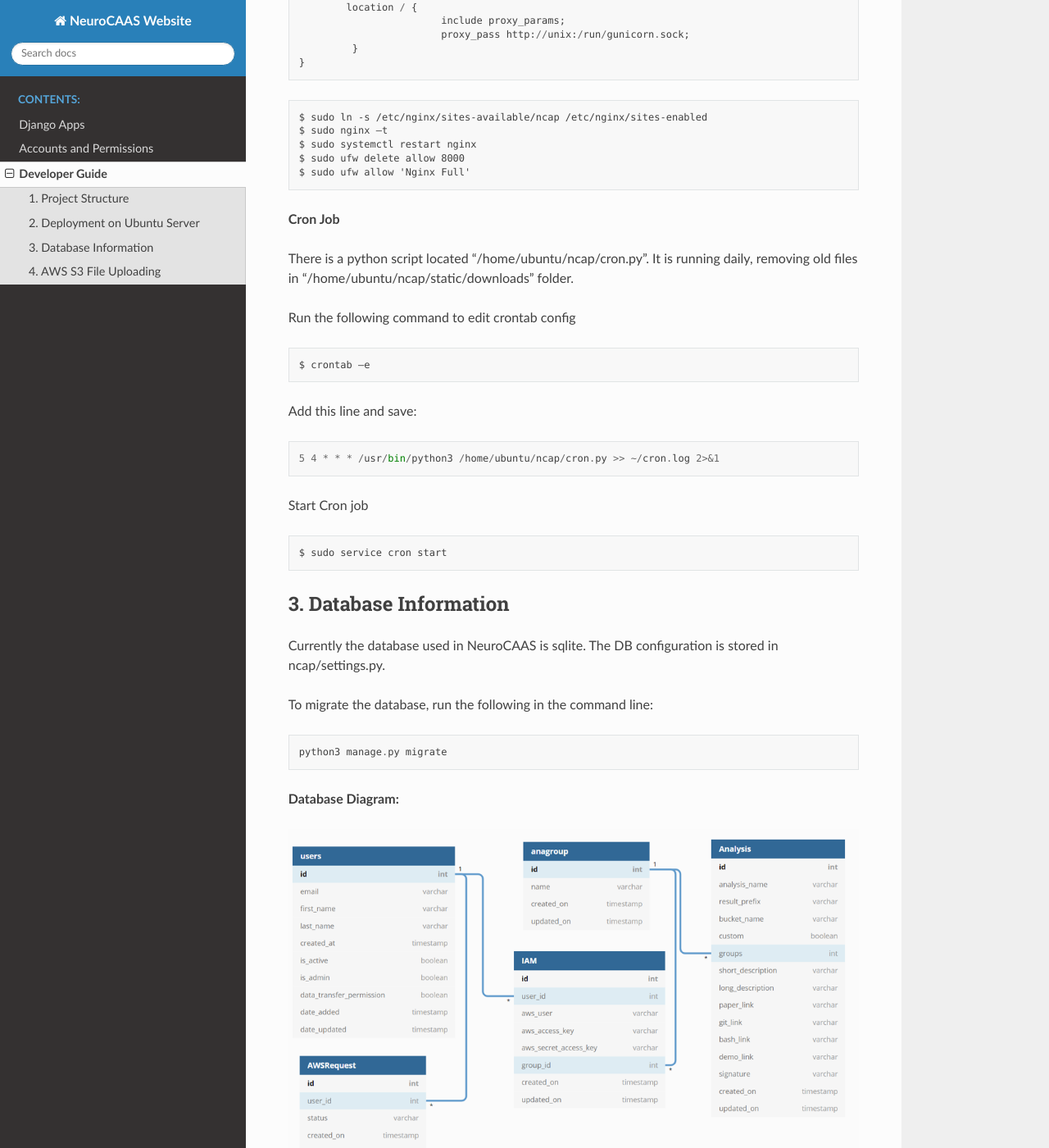
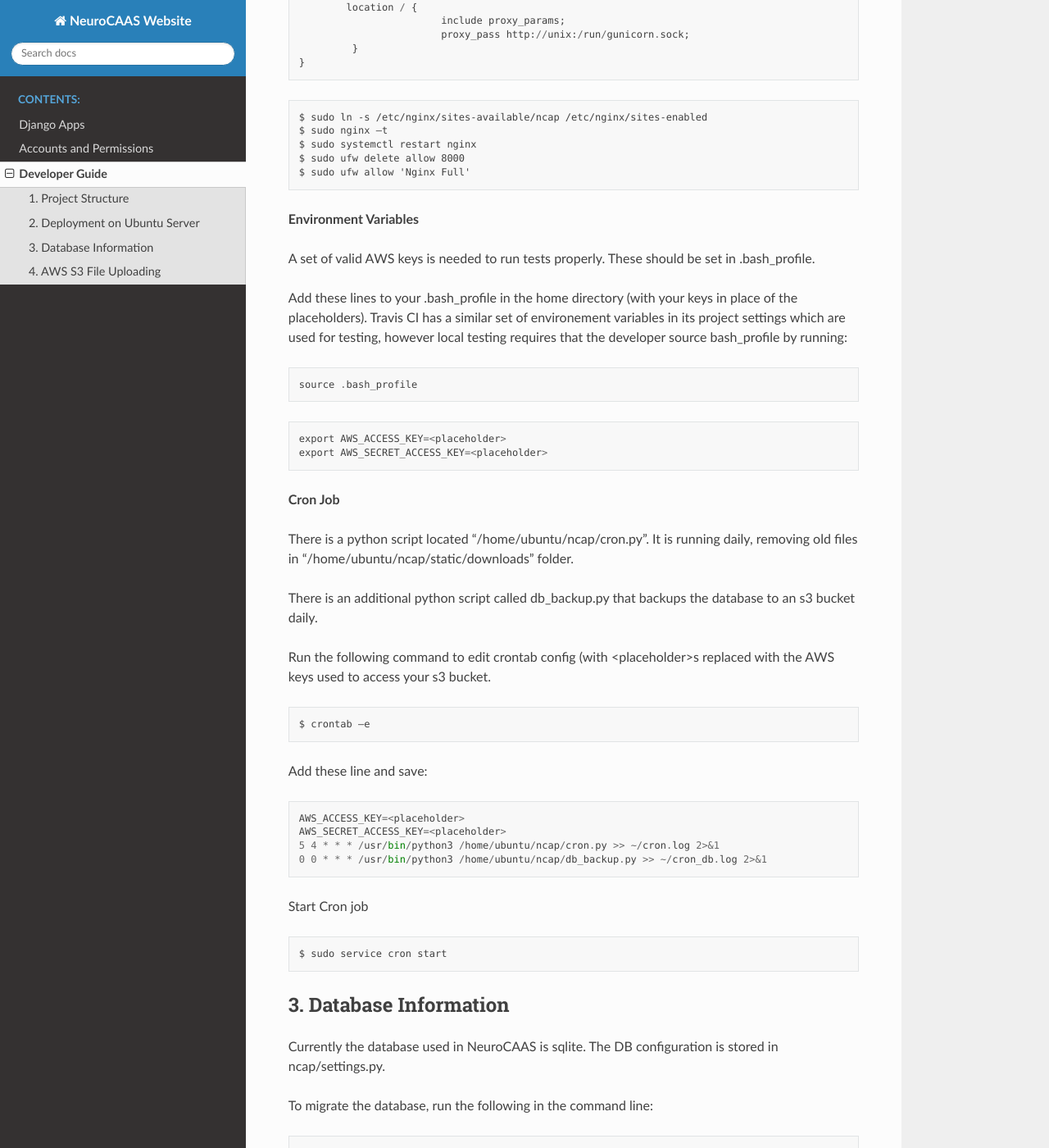
Before and after one commit to jjhbriggs/neurocaas_frontend, a Sphinx documentation site: the page built from docs/source/devguide.rst, in a window 1280 px wide and 1400 px high, scrolled down 2203 px. Shown: the whole window at 82% size. Built offline with Sphinx 7.4.7 and the Read the Docs theme 2.0.0, drawn with Linux system fonts in a browser that asks for light colours.

Commit message:
dev guide changes to reflect new cron and env vars

```diff
--- a/docs/source/devguide.rst
+++ b/docs/source/devguide.rst
@@ -127,22 +127,43 @@ Add following content and save:
    $ sudo ufw delete allow 8000
    $ sudo ufw allow 'Nginx Full'
 
+**Environment Variables**
+
+A set of valid AWS keys is needed to run tests properly. These should be set in .bash_profile.
+
+Add these lines to your .bash_profile in the home directory (with your keys in place of the placeholders).
+Travis CI has a similar set of environement variables in its project settings which are used for testing, however local testing requires that the developer source bash_profile by running:
+
+.. code-block::
+
+   source .bash_profile
+
+.. code-block::
+
+   export AWS_ACCESS_KEY=<placeholder>
+   export AWS_SECRET_ACCESS_KEY=<placeholder>
+
 **Cron Job**
 
 There is a python script located "/home/ubuntu/ncap/cron.py".
 It is running daily, removing old files in "/home/ubuntu/ncap/static/downloads" folder.
 
-Run the following command to edit crontab config
+There is an additional python script called db_backup.py that backups the database to an s3 bucket daily.
+
+Run the following command to edit crontab config (with <placeholder>s replaced with the AWS keys used to access your s3 bucket.
 
 .. code-block::
 
    $ crontab –e
 
-Add this line and save:
+Add these line and save:
 
 .. code-block::
 
+   AWS_ACCESS_KEY=<placeholder>
+   AWS_SECRET_ACCESS_KEY=<placeholder>
    5 4 * * * /usr/bin/python3 /home/ubuntu/ncap/cron.py >> ~/cron.log 2>&1
+   0 0 * * * /usr/bin/python3 /home/ubuntu/ncap/db_backup.py >> ~/cron_db.log 2>&1
 
 Start Cron job
 
```
Also changed, not shown: 13 other files.
